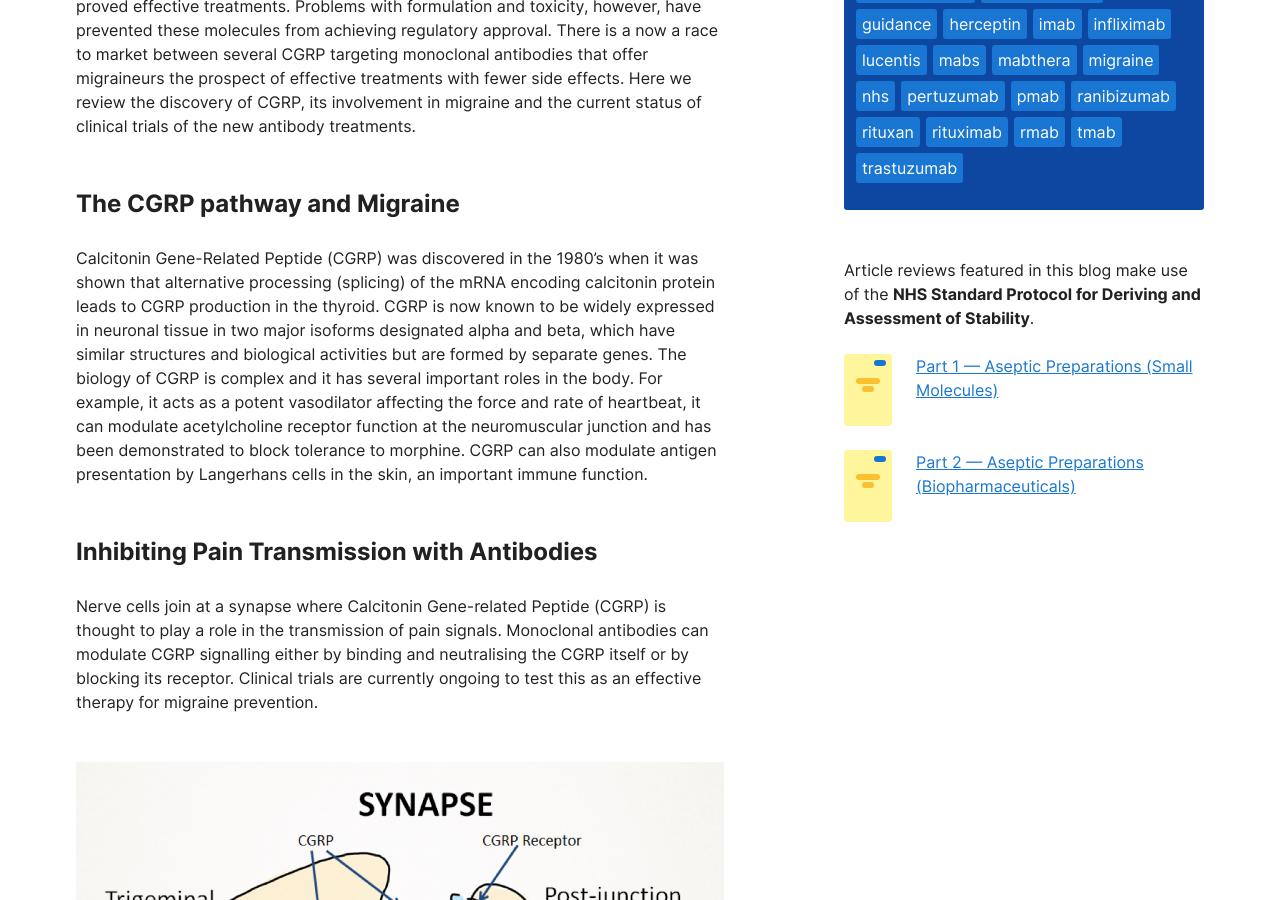
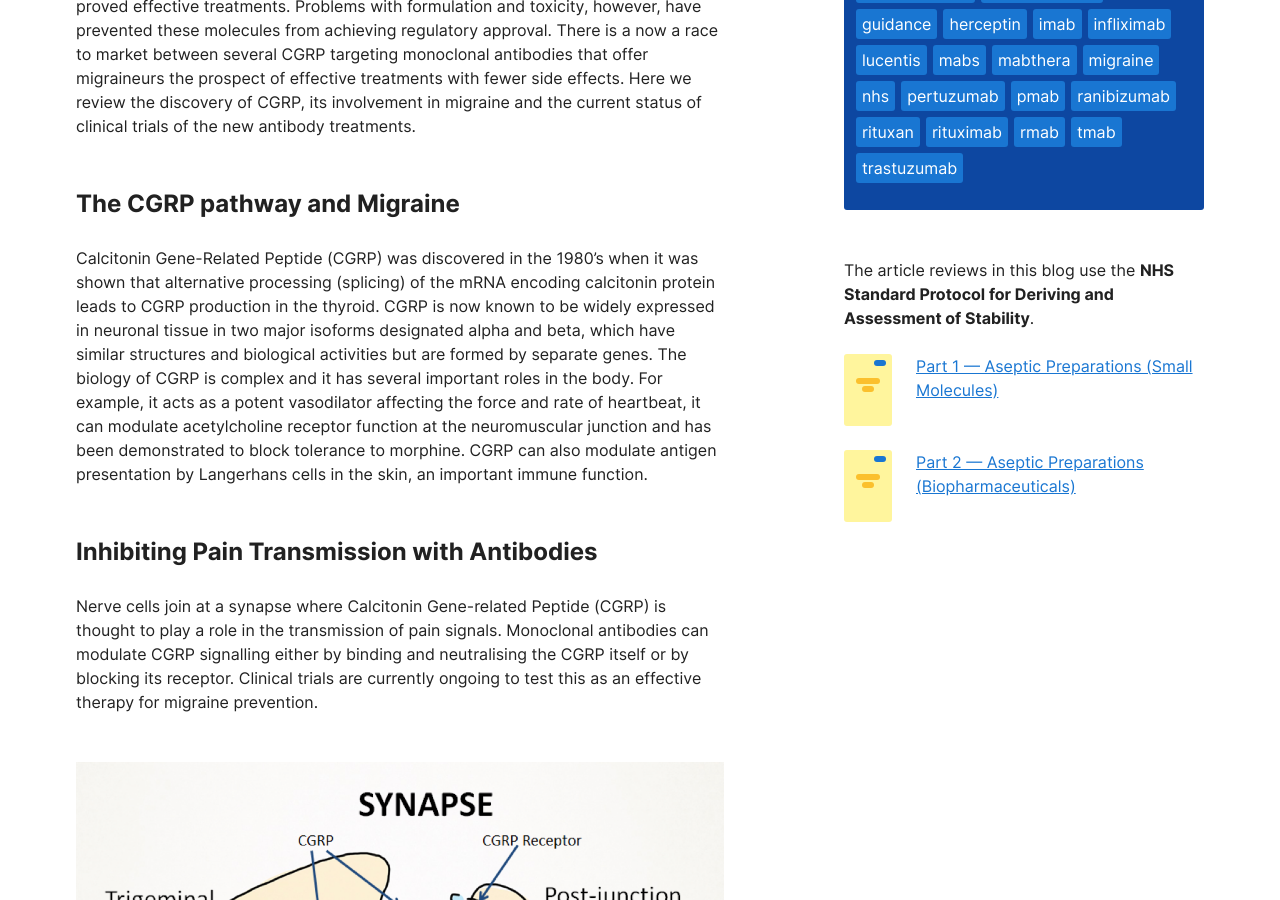
Before and after one commit to qphl/mabstalk.com, a Jekyll site: the page built from index.md, in a window 1280 px wide and 900 px high, scrolled down 510 px. Built offline with Jekyll 4.4.1, drawn with Linux system fonts in a browser that asks for light colours.

Commit message:
Reduces wordiness

```diff
--- a/_includes/sidebar.html
+++ b/_includes/sidebar.html
@@ -10,7 +10,7 @@
         </ul>
     </div>
     <div class="yellow-c2a">
-        <p>Article reviews featured in this blog make use of the <strong>NHS Standard Protocol for Deriving and Assessment of Stability</strong>.</p>
+        <p>The article reviews in this blog use the <strong>NHS Standard Protocol for Deriving and Assessment of Stability</strong>.</p>
         <ul>
             <li><a href="https://www.sps.nhs.uk/wp-content/uploads/2013/12/Stability-part-1-small-molecules-5th-Ed-Sept-19.pdf">Part 1 — Aseptic Preparations (Small Molecules)</a></li>
             <li><a href="https://www.sps.nhs.uk/wp-content/uploads/2017/03/Stability-part-2-biopharmaceuticals-v3-April-17.pdf">Part 2 — Aseptic Preparations (Biopharmaceuticals)</a></li>
```
